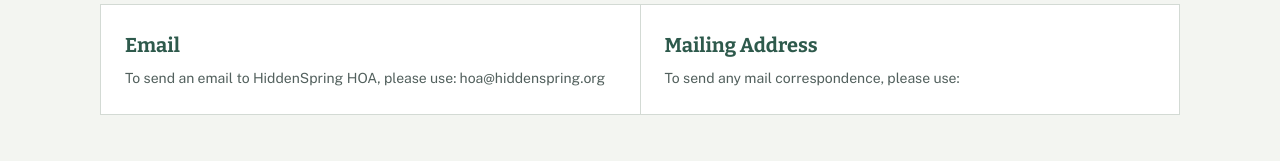
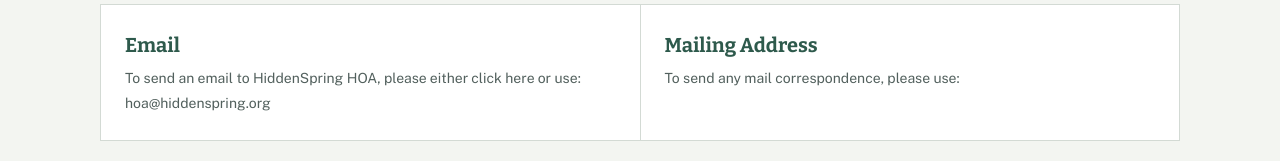
Before and after one commit to hoa-glitch/HiddenSpring, a plain HTML site: page site/contact.html in a window 1280 px wide. Shown: the part 324-485 px from the top of the page. Drawn offline with nearby package versions, Linux system fonts and the light colour scheme; no server answers.

Commit message:
Update contact.html

```diff
--- a/site/contact.html
+++ b/site/contact.html
@@ -36,7 +36,7 @@
     <section class="section" aria-label="Quick links">
       <div class="wrap">
         <div class="quick-contact">
-          <a href="mailto:hoa@hiddenspring.org"><strong>Email</strong><span>To send an email to HiddenSpring HOA, please use: hoa@hiddenspring.org</span></a>
+          <a href="mailto:hoa@hiddenspring.org"><strong>Email</strong><span>To send an email to HiddenSpring HOA, please either click here or use: hoa@hiddenspring.org</span></a>
           <p><strong>Mailing Address</strong><span>To send any mail correspondence, please use:</span></p>
         </div>
       </div>
```
